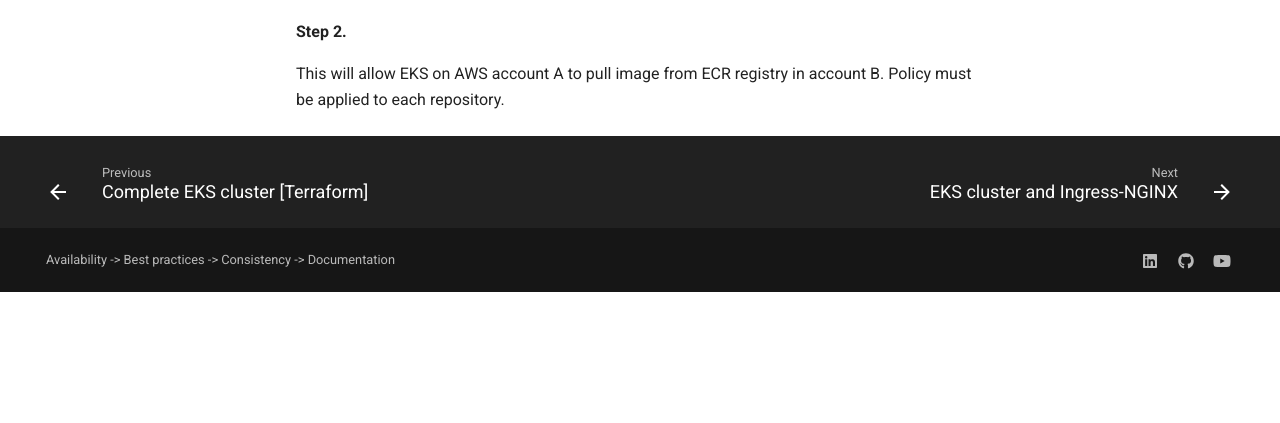
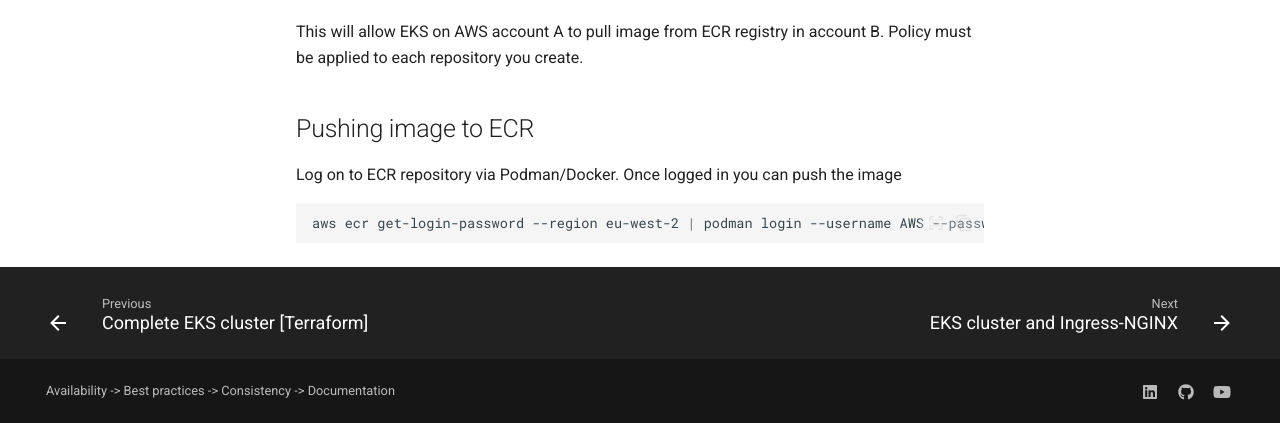
Before and after one commit to vettom/vettom.github.io, an MkDocs documentation site: the page built from docs/Eks/eks-ecr-access.md, in a window 1280 px wide and 900 px high, scrolled down 1308 px, cut to the strip 477-900 px from the top of the window. Built offline with MkDocs 1.6.1 and Material for MkDocs 9.7.7, drawn with Linux system fonts in a browser that asks for light colours; before the commit the page ends 2077 px from its top, so only the background shows below that; some of the changed text lies outside the part shown.

Commit message:
Update by DV on Tue 31 Dec 2024 09:48:26 GMT

````diff
--- a/docs/Eks/eks-ecr-access.md
+++ b/docs/Eks/eks-ecr-access.md
@@ -3,7 +3,7 @@ Amazon Elastic Container Registry (ECR) is a fully managed container registry th
 
 In this example, we will create an ECR repo on account A and will configure access from Account B.
 
-**Step 1.**
+**Configuration.**
 
 Create new ECR registry in Account A, and then edit permissions.
 
@@ -34,6 +34,11 @@ Add following Json policy, updating Aws Account ID
 Permission summary
 ![ECR permission summary ](https://vettom-images.s3.eu-west-1.amazonaws.com/aws/ecr-permission-summary.png){: style="height:300px;width:600px" }
 
-**Step 2.**
 
-This will allow EKS on  AWS account A to pull image from ECR registry in account B. Policy must be applied to each repository.
+This will allow EKS on  AWS account A to pull image from ECR registry in account B. Policy must be applied to each repository you create.
+
+## Pushing image to ECR
+Log on to ECR repository via Podman/Docker. Once logged in you can push the image
+```bash
+aws ecr get-login-password --region eu-west-2 | podman login --username AWS --password-stdin <aws account id>.dkr.ecr.eu-west-2.amazonaws.com
+```
````
Also changed, not shown: docs/Eks/articles.md (renamed from docs/Eks/articles..md), 1 other file.
